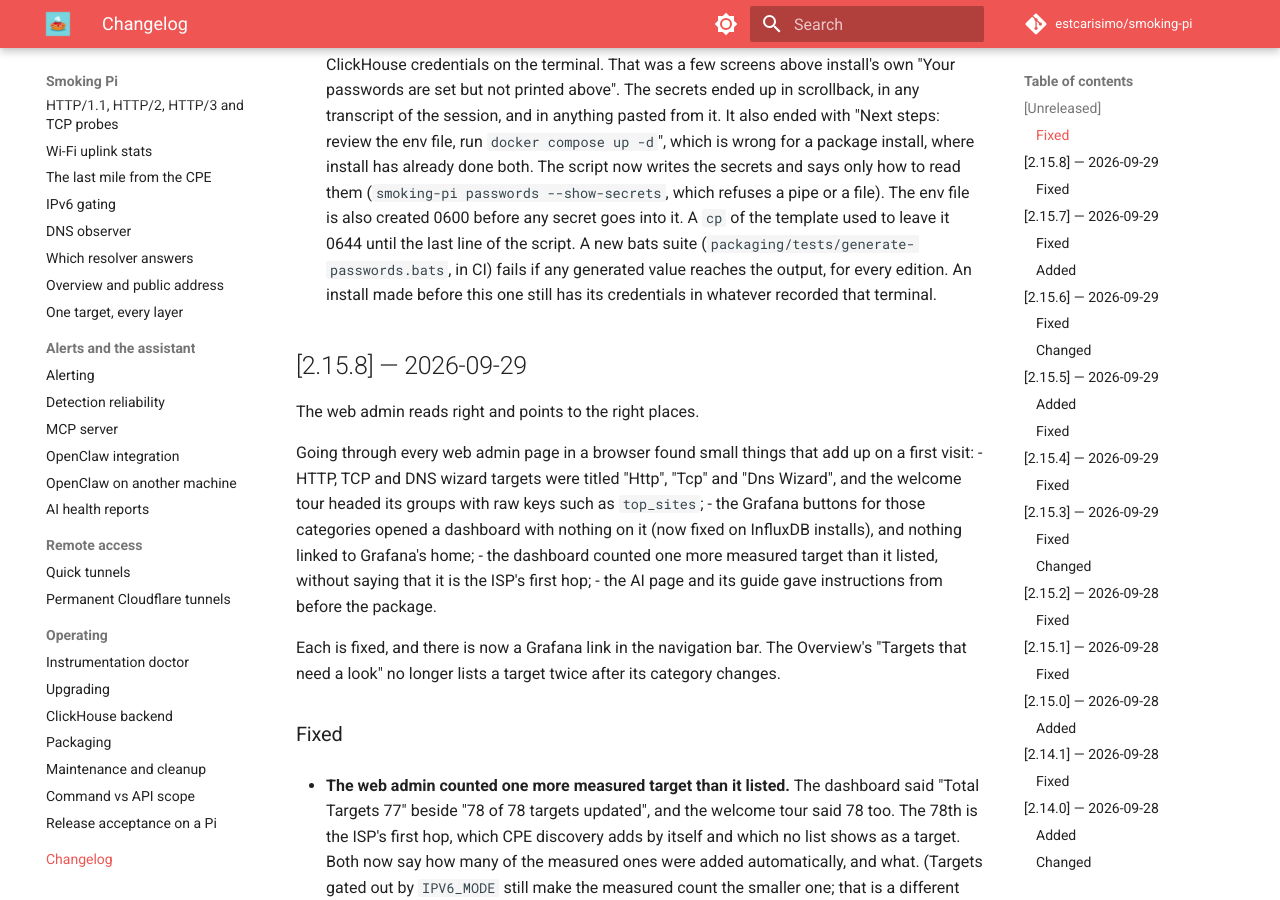
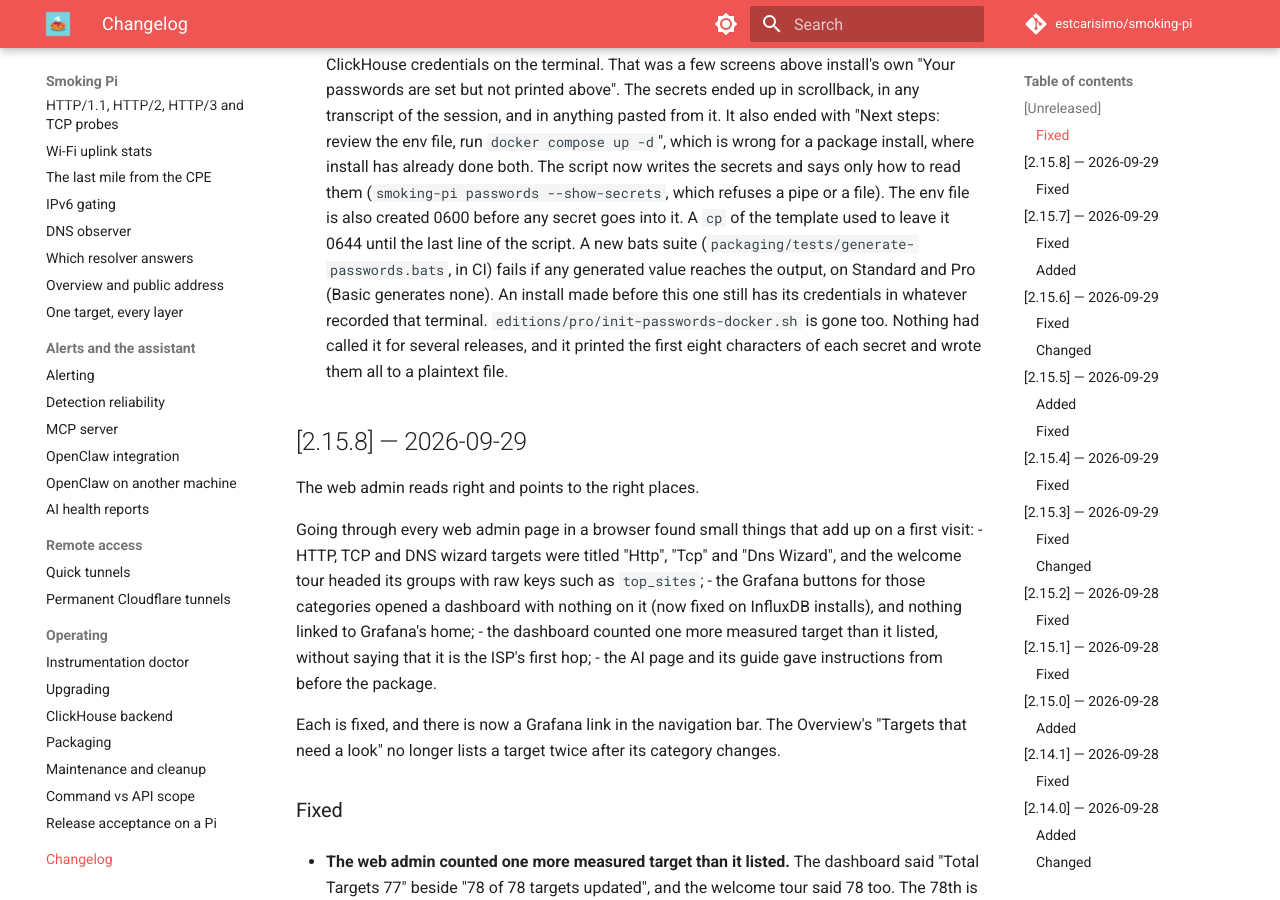
Before and after one commit to estcarisimo/smoking-pi, an MkDocs documentation site: the page built from docs/changelog.md, in a window 1280 px wide and 900 px high, scrolled down 460 px. Built offline with MkDocs 1.6.1 and Material for MkDocs 9.7.7, drawn with Linux system fonts in a browser that asks for light colours; comment, search, counter and statistics services are not loaded.

Commit message:
fix(install): address review: portable stat, no leftover secret printer, US spelling
Co-Authored-By: Claude Opus 5.5 <noreply@anthropic.com>

```diff
--- a/CHANGELOG.md
+++ b/CHANGELOG.md
@@ -26,8 +26,11 @@ version gets a matching GitHub release and git tag.
   created 0600 before any secret goes into it. A `cp` of the template used
   to leave it 0644 until the last line of the script. A new bats suite
   (`packaging/tests/generate-passwords.bats`, in CI) fails if any generated
-  value reaches the output, for every edition. An install made before this
-  one still has its credentials in whatever recorded that terminal.
+  value reaches the output, on Standard and Pro (Basic generates none). An
+  install made before this one still has its credentials in whatever
+  recorded that terminal. `editions/pro/init-passwords-docker.sh` is gone
+  too. Nothing had called it for several releases, and it printed the first
+  eight characters of each secret and wrote them all to a plaintext file.
 
 ## [2.15.8] — 2026-09-29
 
```
Also changed, not shown: editions/pro/README.md (+1 -0 lines), 3 other files.
